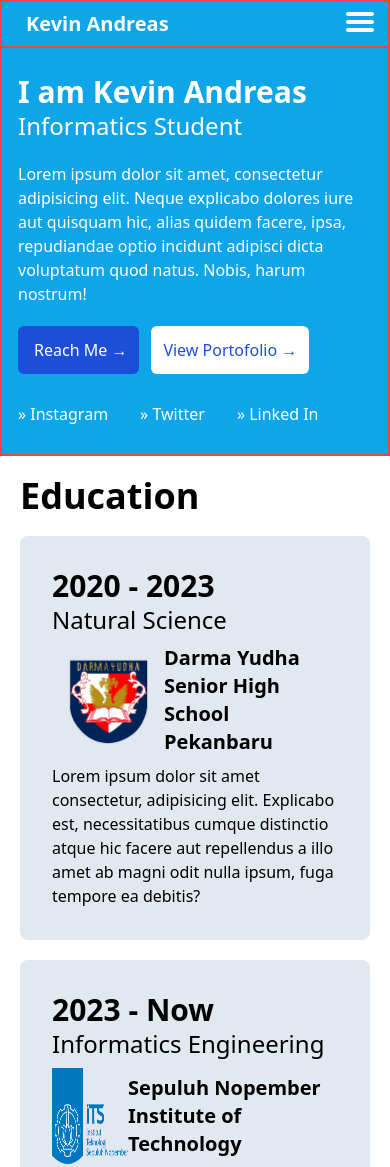
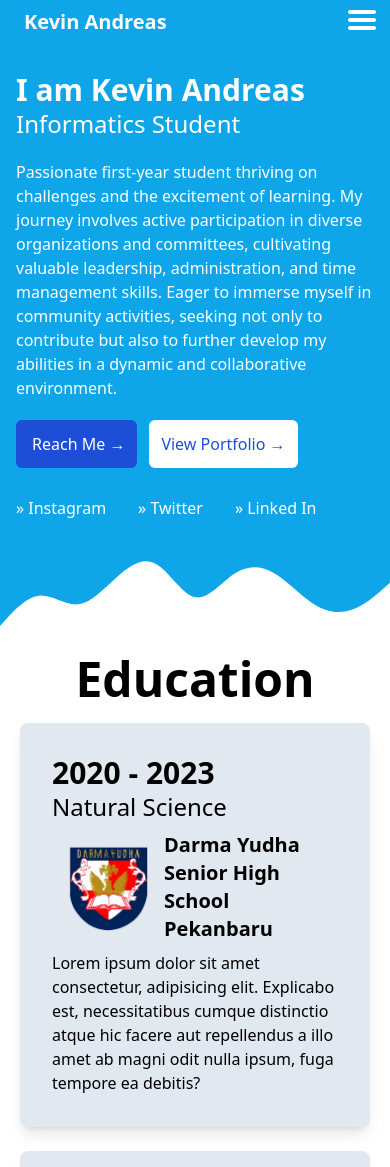
Before and after one commit to kev1nandreas/KevinPortofolioSite, a plain HTML site: page index.html in a window 390 px wide. Shown: the top 1167 px of the page. Drawn offline with nearby package versions, Linux system fonts and the light colour scheme.

Commit message:
Update photo, Finishing responsivity of the website in educaton

```diff
--- a/index.html
+++ b/index.html
@@ -7,10 +7,17 @@
     <title>My Portofolio</title>
     <script src="https://cdn.tailwindcss.com"></script>
     <script src="https://unpkg.com/vue@3/dist/vue.global.js"></script>
+    <!-- bootstrap -->
+    <script src="https://cdn.jsdelivr.net/npm/@popperjs/core@2.11.8/dist/umd/popper.min.js"
+        integrity="sha384-I7E8VVD/ismYTF4hNIPjVp/Zjvgyol6VFvRkX/vR+Vc4jQkC+hVqc2pM8ODewa9r"
+        crossorigin="anonymous"></script>
+    <script src="https://cdn.jsdelivr.net/npm/bootstrap@5.3.2/dist/js/bootstrap.min.js"
+        integrity="sha384-BBtl+eGJRgqQAUMxJ7pMwbEyER4l1g+O15P+16Ep7Q9Q+zqX6gSbd85u4mG4QzX+"
+        crossorigin="anonymous"></script>
     <style>
         * {
             scroll-behavior: smooth;
-            scroll-margin-top: 8rem;
+            scroll-margin-top: 2rem;
         }
     </style>
 </head>
@@ -19,24 +26,21 @@
     <div id="app">
 
         <div class="bg-sky-500 text-white fixed z-10 right-0 top-0 left-0">
-                <div class="relative border-2 border-red-500 p-2">
-                    <div class="font-bold text-center text-xl inline-block ml-4 lg:ml-32">Kevin Andreas</div>
+            <div class="p-2 px-6 md:flex">
+                <div class="font-bold text-center text-xl inline-block md:basis-2/4">Kevin Andreas</div>
                 <?xml version="1.0" ?>
                 <!DOCTYPE svg PUBLIC '-//W3C//DTD SVG 1.1//EN' 'http://www.w3.org/Graphics/SVG/1.1/DTD/svg11.dtd'>
                 <svg class="absolute right-3 top-1 md:hidden" height="32px" fill="#ffffff" id="Layer_1"
                     style="enable-background:new 0 0 32 32;" version="1.1" viewBox="0 0 32 32" width="32px"
-                        xml:space="preserve" xmlns="http://www.w3.org/2000/svg"
-                        xmlns:xlink="http://www.w3.org/1999/xlink">
+                    xml:space="preserve" xmlns="http://www.w3.org/2000/svg" xmlns:xlink="http://www.w3.org/1999/xlink">
                     <path
                         d="M4,10h24c1.104,0,2-0.896,2-2s-0.896-2-2-2H4C2.896,6,2,6.896,2,8S2.896,10,4,10z M28,14H4c-1.104,0-2,0.896-2,2  s0.896,2,2,2h24c1.104,0,2-0.896,2-2S29.104,14,28,14z M28,22H4c-1.104,0-2,0.896-2,2s0.896,2,2,2h24c1.104,0,2-0.896,2-2  S29.104,22,28,22z" />
                 </svg>
 
-                    <div class="absolute text-center hidden md:inline-block right-2 top-2 lg:right-20">
+                <div class="text-center hidden md:inline-block md:basis-3/4">
                     <a href="#home" class="mx-5 hover:scale-105 hover:text-amber-400 hover:font-bold">Home</a>
-                        <a href="#education"
-                            class="mx-5 hover:scale-105 hover:text-amber-400 hover:font-bold">Education</a>
-                        <a href="#activity"
-                            class="mx-5 hover:scale-105 hover:text-amber-400 hover:font-bold">Activity</a>
+                    <a href="#education" class="mx-5 hover:scale-105 hover:text-amber-400 hover:font-bold">Education</a>
+                    <a href="#activity" class="mx-5 hover:scale-105 hover:text-amber-400 hover:font-bold">Activity</a>
                     <a href="#experience"
                         class="mx-5 hover:scale-105 hover:text-amber-400 hover:font-bold">Experience</a>
                     <a href="loginpage.html" class="mx-5 hover:scale-105 hover:text-amber-400 hover:font-bold">Log
@@ -46,20 +50,25 @@
             </div>
         </div>
 
-        <div class="container-header text-white bg-sky-500 border-2 border-red-500" id="home">
-            <div class="relative">
-                <div class="p-4 pt-14 lg:pb-10 md:w-[50%] md:ml-10 lg:ml-28">
-                    <h1 class="md:mt-8 lg:mt-14 text-3xl md:text-5xl font-bold mt-4">I am Kevin Andreas</h1>
+
+
+        <div class="container-header text-white bg-sky-500 relative lg:px-52" id="home">
+
+            <div class="md:flex md:flex-row justify-center items-center">
+                <div class="p-4 lg:pb-10 lg:basis-3/5">
+                    <h1 class="mt-14 md:mt-16 lg:mt-20 text-3xl md:text-5xl font-bold">I am Kevin Andreas</h1>
                     <h1 class="text-2xl md:text-4xl">Informatics Student</h1>
-                    <p class="my-5">Lorem ipsum dolor sit amet, consectetur adipisicing elit. Neque explicabo dolores
-                        iure aut quisquam hic, alias quidem facere, ipsa, repudiandae optio incidunt adipisci dicta
-                        voluptatum quod natus. Nobis, harum nostrum!</p>
+                    <p class="my-5">Passionate first-year student thriving on challenges and the excitement of learning.
+                        My journey involves active participation in diverse organizations and committees, cultivating
+                        valuable leadership, administration, and time management skills. Eager to immerse myself in
+                        community activities, seeking not only to contribute but also to further develop my abilities in
+                        a dynamic and collaborative environment.</p>
                     <div class="flex">
                         <a class="rounded-md p-3 pl-4 md:w-32 md:h-13 bg-blue-700"
                             href="https://api.whatsapp.com/send?phone=6287895872546" target="_blank"><button>Reach Me
                                 &RightArrow;</button></a>
                         <a class="rounded-md p-3 md:w-40 md:h-13 ml-3 bg-white text-blue-700" href="#"><button>View
-                                Portofolio &RightArrow;</button></a>
+                                Portfolio &RightArrow;</button></a>
                     </div>
                     <div class="flex mt-7 mb-3">
                         <a href="#" class="mr-8">&raquo; Instagram</a>
@@ -68,16 +77,22 @@
                     </div>
                 </div>
 
-                <img src="img/selfphoto.png" alt=""
-                    class="hidden md:inline-block absolute md:-right-12 lg:right-0 bottom-0 w-[32rem]">
+                <img src="img/selfphoto.png" alt="" class="hidden lg:inline-block scale-125 mt-14">
             </div>
         </div>
+        <div>
+            <svg xmlns="http://www.w3.org/2000/svg" viewBox="0 0 1440 320">
+                <path fill="#0EA5E9" fill-opacity="1"
+                    d="M0,288L24,261.3C48,235,96,181,144,176C192,171,240,213,288,208C336,203,384,149,432,106.7C480,64,528,32,576,58.7C624,85,672,171,720,181.3C768,192,816,128,864,96C912,64,960,64,1008,90.7C1056,117,1104,171,1152,202.7C1200,235,1248,245,1296,229.3C1344,213,1392,171,1416,149.3L1440,128L1440,0L1416,0C1392,0,1344,0,1296,0C1248,0,1200,0,1152,0C1104,0,1056,0,1008,0C960,0,912,0,864,0C816,0,768,0,720,0C672,0,624,0,576,0C528,0,480,0,432,0C384,0,336,0,288,0C240,0,192,0,144,0C96,0,48,0,24,0L0,0Z">
+                </path>
+            </svg>
+        </div>
 
-        <div class="md:mx-52 md:mt-10 p-5">
-            <div id="education" class="">
-                <h1 class="md:text-5xl text-4xl font-bold">Education</h1>
-                <div class="mt-5 md:flex">
-                    <div class="bg-slate-200 rounded-lg md:basis-1/2 p-8 w-full mt-5">
+        <div class="p-5">
+            <div id="education">
+                <h1 class="md:text-6xl text-5xl font-bold text-center">Education</h1>
+                <div class="mt-5 flex flex-wrap gap-6 justify-center">
+                    <div class="bg-slate-200 rounded-lg p-8 lg:max-w-lg max-w-screen-sm shadow-lg">
                         <h1 class="text-3xl font-bold">2020 - 2023</h1>
                         <p class="text-2xl">Natural Science</p>
                         <div class="flex items-center">
@@ -89,7 +104,7 @@
                             fuga tempore ea debitis?</p>
                     </div>
 
-                    <div class="bg-slate-200 rounded-lg md:basis-1/2 p-8 w-full md:ml-5 mt-5">
+                    <div class="bg-slate-200 rounded-lg p-8 lg:max-w-lg max-w-screen-sm shadow-lg">
                         <h1 class="text-3xl font-bold">2023 - Now</h1>
                         <p class="text-2xl">Informatics Engineering</p>
                         <div class="flex items-center">
```
Also changed, not shown: img/selfphoto.png. Lines whose indentation alone changed are shown as unchanged.
